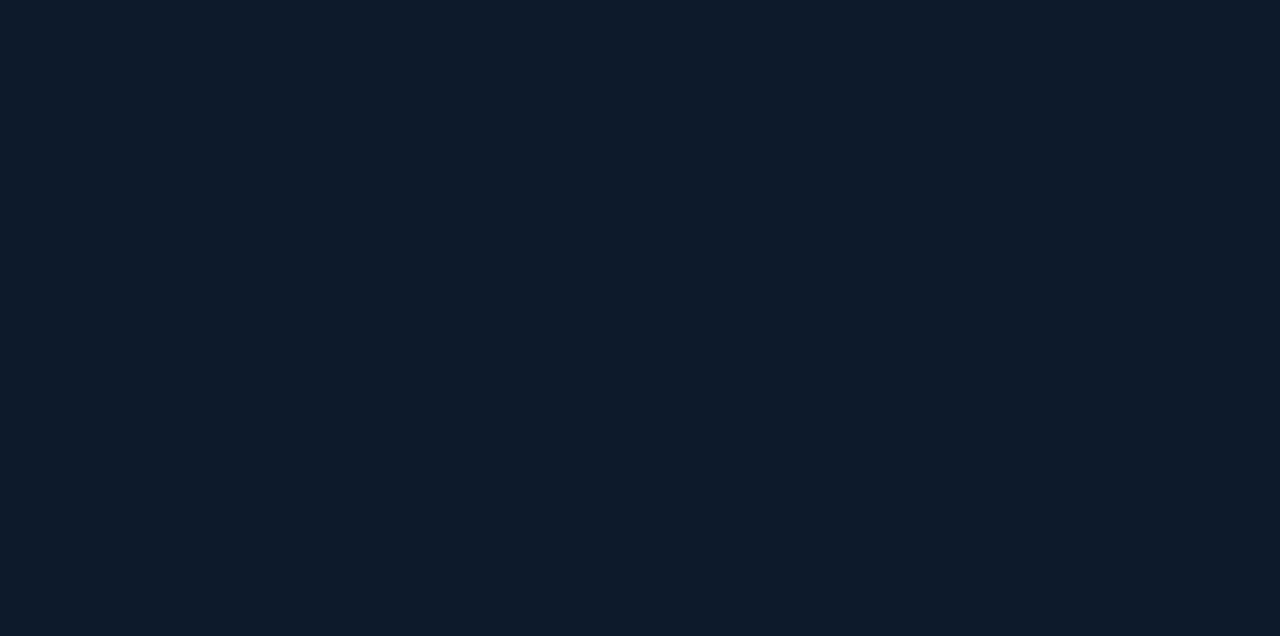
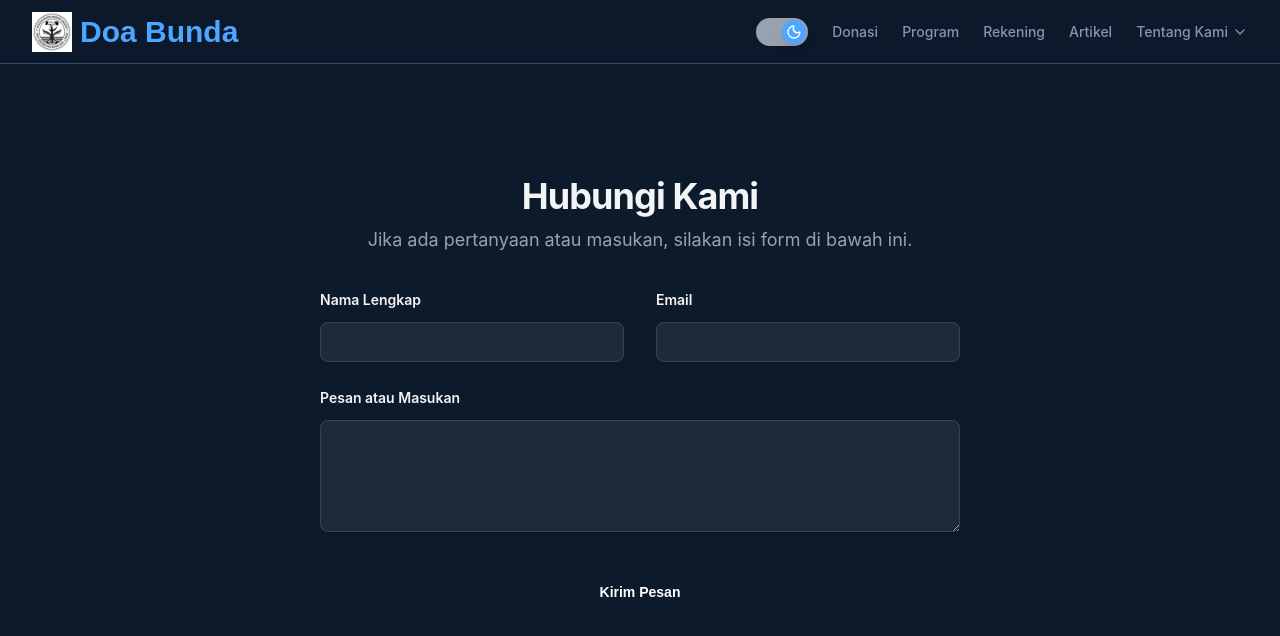
Before and after one commit to almagribii/pantiasuhan_doabunda, a React (Vite) app: page /kontak in a window 1280 px wide. Before the commit this address had no page. Shown: the top 636 px of the page. Built offline with nearby package versions, Linux system fonts and the light colour scheme; a web font is replaced by a local one.

Commit message:
add kontak form

```diff
--- a/src/App.tsx
+++ b/src/App.tsx
@@ -1,6 +1,7 @@
 import { Routes, Route } from "react-router-dom";
 import { Homepage } from "./pages/homepage/Homepage";
 import Article from "./pages/article/Article";
+import {Kontak} from "./pages/tentang/menu/kontak/Kontak";
 import "./App.css";
 
 function App() {
@@ -8,6 +9,7 @@ function App() {
     <Routes>
       <Route path="/" element={<Homepage />} />
       <Route path="/artikel" element={<Article />} />
+      <Route path="/kontak" element={<Kontak />} />
     </Routes>
   );
 }
--- a/src/components/layout/navbar.tsx
+++ b/src/components/layout/navbar.tsx
@@ -116,7 +116,7 @@ export function Navbar() {
                   Tim Kami
                 </Link>
                 <Link
-                  to="/tentang-kami/kontak"
+                  to="/kontak"
                   className="block px-4 py-2 text-sm text-gray-700 hover:bg-gray-100"
                 >
                   Kontak Kami
--- a/src/pages/tentang/menu/kontak/Kontak.tsx
+++ b/src/pages/tentang/menu/kontak/Kontak.tsx
@@ -0,0 +1,13 @@
+import { Navbar } from "../../../../components/layout/navbar";
+import { ContactForm } from "./component/KontakForm";
+
+export function Kontak() {
+  return (
+    <>
+      <Navbar />
+      <main className="pt-20">
+        <ContactForm />
+      </main>
+    </>
+  );
+}
--- /dev/null
+++ b/src/pages/tentang/menu/kontak/component/KontakForm.tsx
@@ -0,0 +1,88 @@
+
+export function ContactForm() {
+  return (
+    <div className="container mx-auto max-w-2xl px-4 py-12 md:py-24">
+      {/* Judul dan deskripsi form */}
+      <div className="mb-8 text-center">
+        <h2 className="text-3xl font-bold tracking-tight text-gray-900 dark:text-gray-100 sm:text-4xl">
+          Hubungi Kami
+        </h2>
+        <p className="mt-2 text-lg leading-8 text-gray-600 dark:text-gray-400">
+          Jika ada pertanyaan atau masukan, silakan isi form di bawah ini.
+        </p>
+      </div>
+
+      {/* Form utama */}
+      <form action="#" method="POST" className="mx-auto mt-8">
+        <div className="grid grid-cols-1 gap-x-8 gap-y-6 sm:grid-cols-2">
+          {/* Kolom Nama */}
+          <div>
+            <label
+              htmlFor="first-name"
+              className="block text-sm font-semibold leading-6 text-gray-900 dark:text-gray-100"
+            >
+              Nama Lengkap
+            </label>
+            <div className="mt-2.5">
+              <input
+                type="text"
+                name="full-name"
+                id="full-name"
+                autoComplete="name"
+                className="block w-full rounded-md border-0 px-3.5 py-2 text-gray-900 shadow-sm ring-1 ring-inset ring-gray-300 placeholder:text-gray-400 focus:ring-2 focus:ring-inset focus:ring-primary-600 sm:text-sm sm:leading-6 dark:bg-gray-800 dark:text-gray-100 dark:ring-gray-700"
+              />
+            </div>
+          </div>
+
+          {/* Kolom Email */}
+          <div>
+            <label
+              htmlFor="email"
+              className="block text-sm font-semibold leading-6 text-gray-900 dark:text-gray-100"
+            >
+              Email
+            </label>
+            <div className="mt-2.5">
+              <input
+                type="email"
+                name="email"
+                id="email"
+                autoComplete="email"
+                className="block w-full rounded-md border-0 px-3.5 py-2 text-gray-900 shadow-sm ring-1 ring-inset ring-gray-300 placeholder:text-gray-400 focus:ring-2 focus:ring-inset focus:ring-primary-600 sm:text-sm sm:leading-6 dark:bg-gray-800 dark:text-gray-100 dark:ring-gray-700"
+              />
+            </div>
+          </div>
+
+          {/* Kolom Pesan/Masukan */}
+          <div className="sm:col-span-2">
+            <label
+              htmlFor="message"
+              className="block text-sm font-semibold leading-6 text-gray-900 dark:text-gray-100"
+            >
+              Pesan atau Masukan
+            </label>
+            <div className="mt-2.5">
+              <textarea
+                name="message"
+                id="message"
+                rows={4}
+                className="block w-full rounded-md border-0 px-3.5 py-2 text-gray-900 shadow-sm ring-1 ring-inset ring-gray-300 placeholder:text-gray-400 focus:ring-2 focus:ring-inset focus:ring-primary-600 sm:text-sm sm:leading-6 dark:bg-gray-800 dark:text-gray-100 dark:ring-gray-700"
+                defaultValue={""}
+              />
+            </div>
+          </div>
+        </div>
+
+        {/* Tombol kirim */}
+        <div className="mt-10">
+          <button
+            type="submit"
+            className="block w-full rounded-md bg-primary-600 px-3.5 py-2.5 text-center text-sm font-semibold text-white shadow-sm hover:bg-primary-500 focus-visible:outline-offset-2 focus-visible:outline-primary-600"
+          >
+            Kirim Pesan
+          </button>
+        </div>
+      </form>
+    </div>
+  );
+}
```
